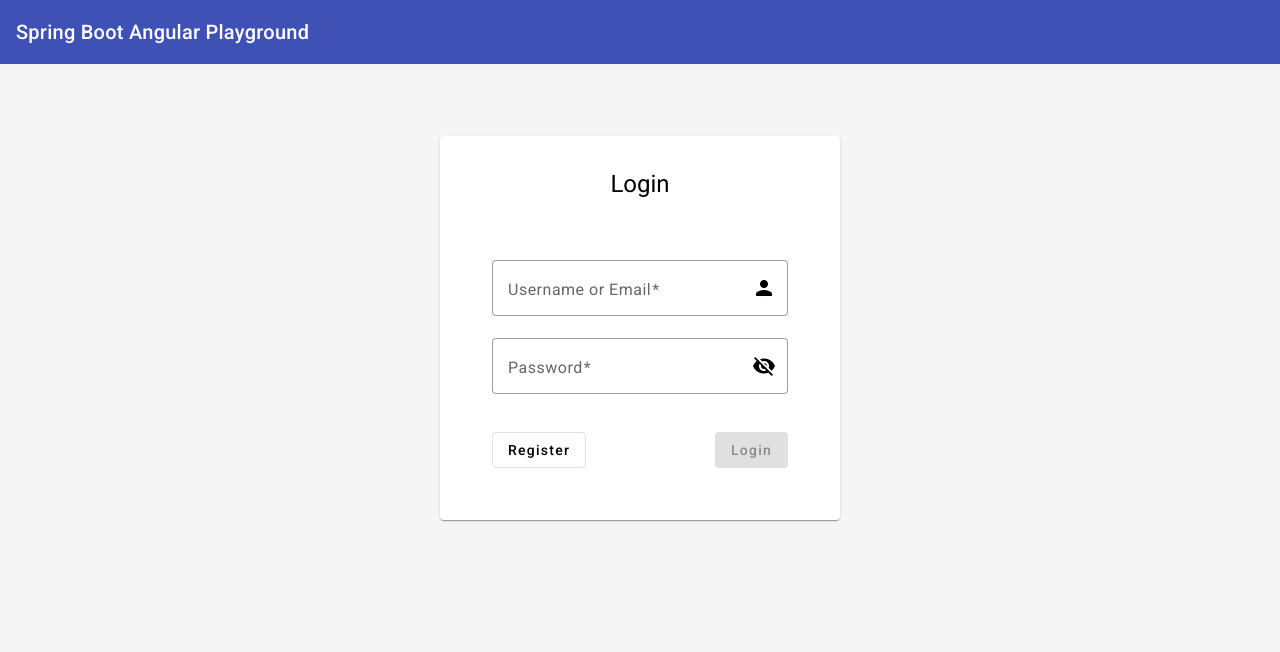
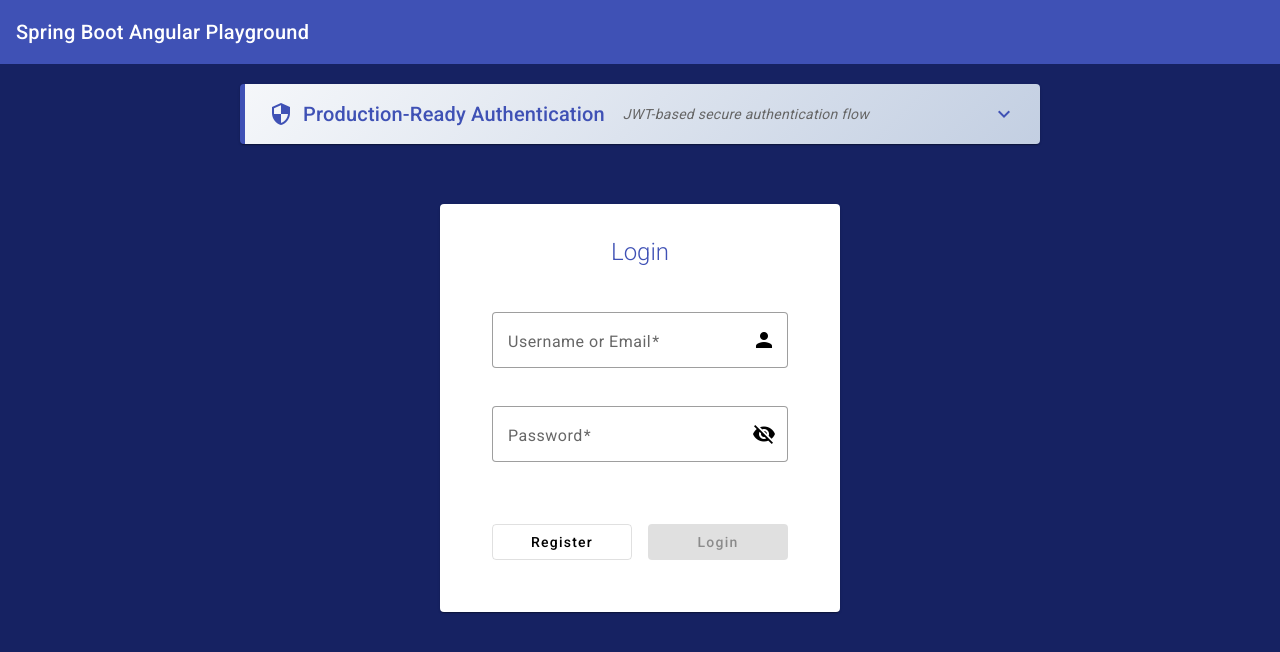
Before and after one commit to kougianos/spring-boot-angular-playground, an Angular app in the folder angular/: page /login in a window 1280 px wide. Shown: the top 652 px of the page. Built offline with nearby package versions, Linux system fonts and the light colour scheme.

Commit message:
add information about app security on login page

```diff
--- a/angular/src/app/app.component.scss
+++ b/angular/src/app/app.component.scss
@@ -8,7 +8,6 @@
 
 .content-container {
   flex: 1;
-  padding: 20px;
   background-color: #f5f5f5;
 }
 
--- a/angular/src/app/auth/login/login.component.html
+++ b/angular/src/app/auth/login/login.component.html
@@ -1,4 +1,80 @@
 <div class="container">
+  <!-- Authentication Info Section -->
+  <div class="info-section">
+    <mat-card class="info-card">
+      <div class="info-header" (click)="toggleInfoSection()">
+        <div class="header-content">
+          <mat-icon>security</mat-icon>
+          <h3 class="title">Production-Ready Authentication</h3>
+          <span class="subtitle">JWT-based secure authentication flow</span>
+        </div>
+        <mat-icon class="expand-icon" [class.expanded]="infoSectionExpanded">
+          expand_more
+        </mat-icon>
+      </div>
+      <div class="info-content" [class.expanded]="infoSectionExpanded">
+        <div class="content-inner">
+          <p>
+            This application implements a <strong>production-grade authentication system</strong> with JWT tokens, featuring both Angular Guards and Spring Boot Security.
+          </p>
+
+          <div class="flow-diagram">
+            <div class="flow-step">
+              <mat-icon>login</mat-icon>
+              <span>User Login</span>
+            </div>
+            <mat-icon class="flow-arrow">arrow_forward</mat-icon>
+            <div class="flow-step">
+              <mat-icon>verified_user</mat-icon>
+              <span>Spring Security</span>
+            </div>
+            <mat-icon class="flow-arrow">arrow_forward</mat-icon>
+            <div class="flow-step">
+              <mat-icon>key</mat-icon>
+              <span>JWT Token</span>
+            </div>
+            <mat-icon class="flow-arrow">arrow_forward</mat-icon>
+            <div class="flow-step">
+              <mat-icon>shield</mat-icon>
+              <span>Angular Guards</span>
+            </div>
+          </div>
+
+          <div class="feature-list">
+            <div class="feature-item">
+              <mat-icon>check_circle</mat-icon>
+              <span><strong>JWT Authentication:</strong> Stateless, secure token-based authentication</span>
+            </div>
+            <div class="feature-item">
+              <mat-icon>check_circle</mat-icon>
+              <span><strong>Angular Route Guards:</strong> Protect routes and redirect unauthorized users</span>
+            </div>
+            <div class="feature-item">
+              <mat-icon>check_circle</mat-icon>
+              <span><strong>HTTP Interceptors:</strong> Automatic token injection and error handling</span>
+            </div>
+            <div class="feature-item">
+              <mat-icon>check_circle</mat-icon>
+              <span><strong>Spring Boot Security:</strong> Robust backend authentication and authorization</span>
+            </div>
+            <div class="feature-item">
+              <mat-icon>check_circle</mat-icon>
+              <span><strong>Password Security:</strong> Bcrypt hashing with salt for secure password storage</span>
+            </div>
+            <div class="feature-item">
+              <mat-icon>check_circle</mat-icon>
+              <span><strong>Session Management:</strong> Automatic token refresh and logout handling</span>
+            </div>
+          </div>
+
+          <p>
+            Try logging in to see the authentication flow in action. Invalid credentials will trigger proper error handling, while successful authentication will redirect you to the protected dashboard.
+          </p>
+        </div>
+      </div>
+    </mat-card>
+  </div>
+
   <mat-card class="auth-card">
     <div class="auth-card-header">
       <h1>Login</h1>
--- a/angular/src/app/auth/login/login.component.scss
+++ b/angular/src/app/auth/login/login.component.scss
@@ -1 +1,75 @@
 /* Login component specific styles */
+@import '../../shared/styles/info-section.scss';
+
+.container {
+  display: flex;
+  flex-direction: column;
+  align-items: center;
+  min-height: 100vh;
+  padding: 20px;
+  background: #162262;
+}
+
+.auth-card {
+  max-width: 400px;
+  width: 100%;
+  margin-top: 20px;
+
+  .auth-card-header {
+    text-align: center;
+    margin-bottom: 24px;
+
+    h1 {
+      color: #3f51b5;
+      margin: 0;
+      font-weight: 300;
+    }
+  }
+
+  .form-container {
+    display: flex;
+    flex-direction: column;
+    gap: 16px;
+  }
+
+  .full-width {
+    width: 100%;
+  }
+
+  .error-message {
+    color: #f44336;
+    font-size: 14px;
+    margin-top: 8px;
+    text-align: center;
+  }
+
+  .action-buttons {
+    display: flex;
+    justify-content: space-between;
+    gap: 16px;
+    margin-top: 24px;
+
+    button {
+      flex: 1;
+    }
+  }
+}
+
+.info-section {
+  max-width: 800px;
+  width: 100%;
+}
+
+@media (max-width: 768px) {
+  .container {
+    padding: 10px;
+  }
+
+  .auth-card {
+    margin-top: 10px;
+  }
+
+  .info-section {
+    margin-bottom: 20px;
+  }
+}
--- a/angular/src/app/auth/login/login.component.ts
+++ b/angular/src/app/auth/login/login.component.ts
@@ -15,6 +15,8 @@ export class LoginComponent implements OnInit {
   returnUrl: string = '/home';
   hidePassword = true;
   error: string = '';
+  infoSectionExpanded = false;
+
   constructor(
     private readonly formBuilder: FormBuilder,
     private readonly route: ActivatedRoute,
@@ -70,4 +72,8 @@ export class LoginComponent implements OnInit {
     });
     this.loading = false;
   }
+
+  toggleInfoSection(): void {
+    this.infoSectionExpanded = !this.infoSectionExpanded;
+  }
 }
```
